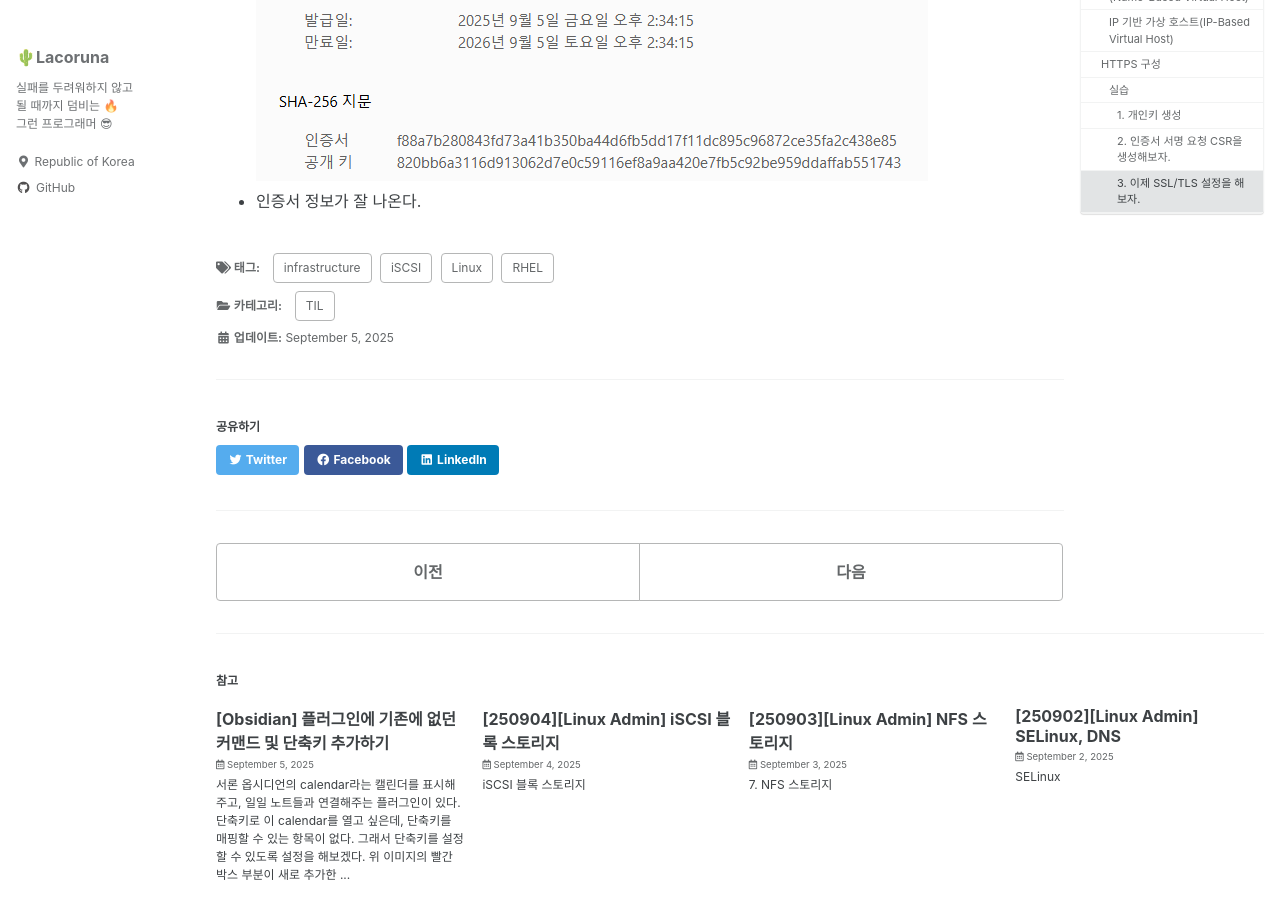
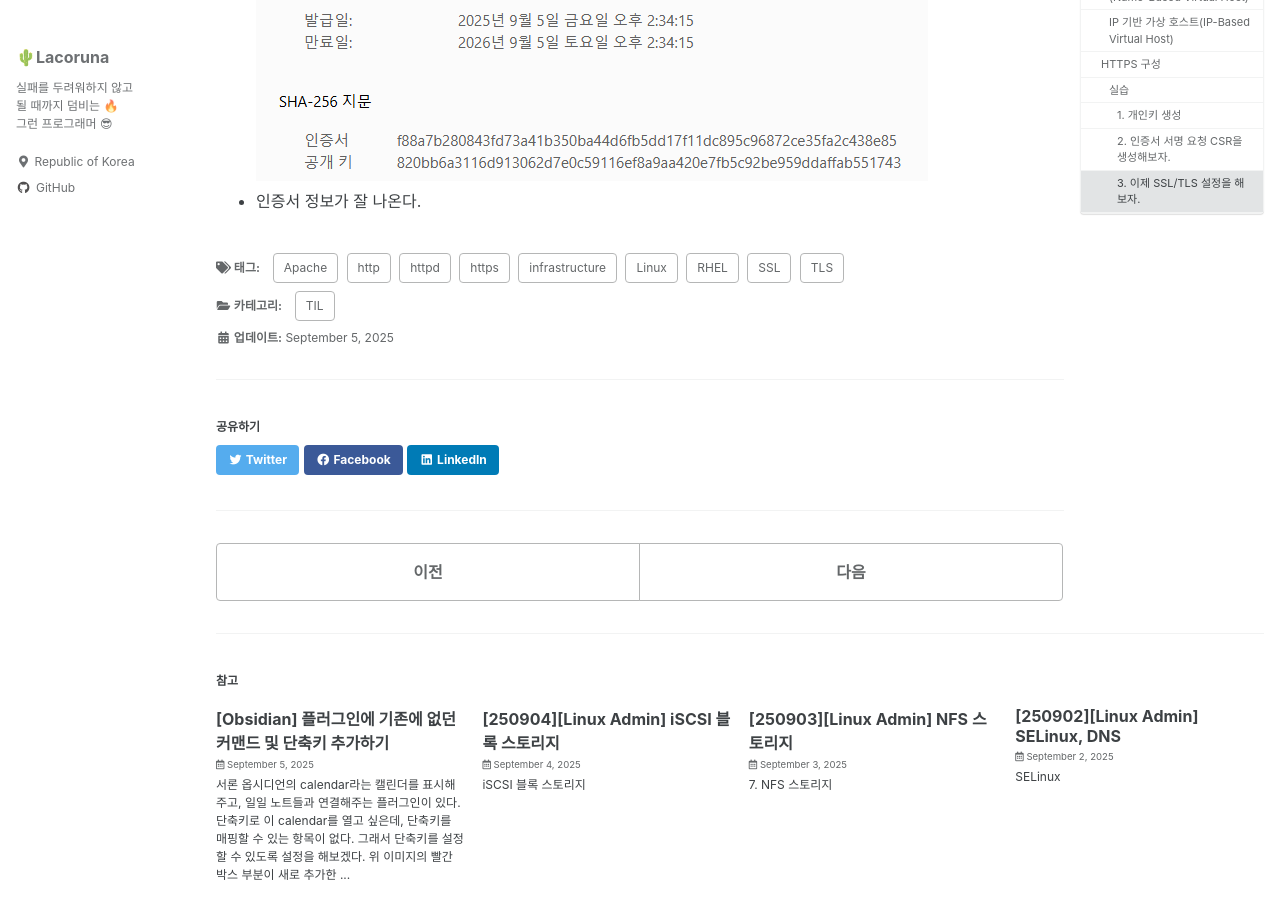
Before and after one commit to La-Coruna/La-Coruna.github.io, a Jekyll site: the page built from _posts/TIL/Linux/2025-09-05-Linux-Admin-vol2-Apache.md, in a window 1280 px wide and 900 px high, scrolled down 7873 px. Built offline with Jekyll 4.4.1, drawn with Linux system fonts in a browser that asks for light colours; cached includes are drawn as plain includes.

Commit message:
[Edit][TIL][250905][Linux Admin] Apache 웹 서버
태그 편집

```diff
--- a/_posts/TIL/Linux/2025-09-05-Linux-Admin-vol2-Apache.md
+++ b/_posts/TIL/Linux/2025-09-05-Linux-Admin-vol2-Apache.md
@@ -11,7 +11,12 @@ tags:
   - Linux
   - RHEL
   - infrastructure
-  - iSCSI
+  - Apache
+  - http
+  - https
+  - httpd
+  - SSL
+  - TLS
 toc: true
 toc_sticky: true
 isPosted: false
```
